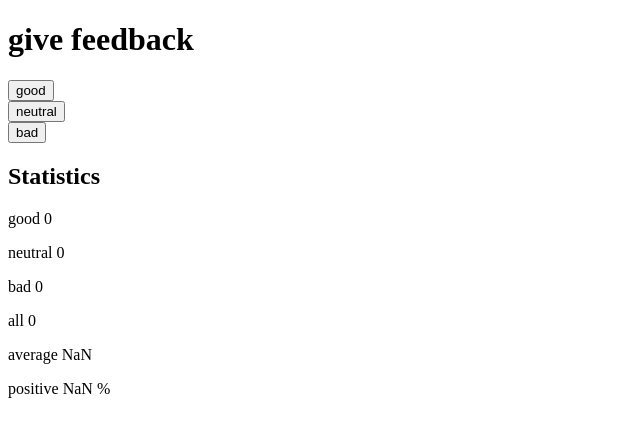
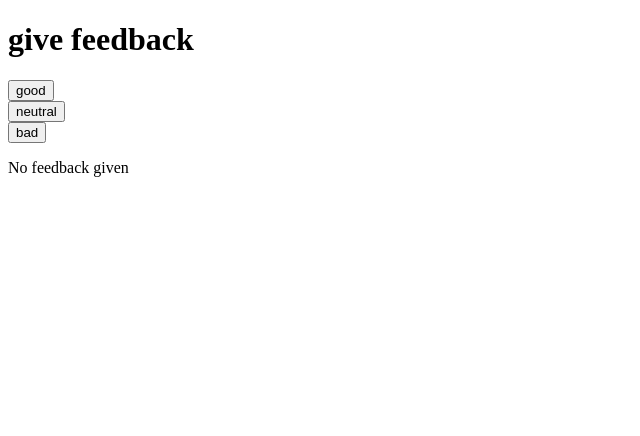
Before and after one commit to Rohitmajalatti05/FullStackOpen, a React (Vite) app in the folder part1/unicafe/: page / in a window 1280 px wide. Shown: the top 436 px of the page, without its empty margins (0-640 px from the left). Built offline with nearby package versions, Linux system fonts and the light colour scheme.

Commit message:
1.9: unicafe step 4 completed

```diff
--- a/part1/unicafe/src/App.jsx
+++ b/part1/unicafe/src/App.jsx
@@ -13,8 +13,11 @@ const Button = (props) =>{
     </div>
   )
 }
-// I have already created the Statistics component from the beginning.
+
 const Statistics = (props) => {
+  if (!(props.good || props.neutral || props.bad)) {
+    return <p>No feedback given</p>
+  }
  return(
   <div>
     <h2>Statistics</h2>
```
